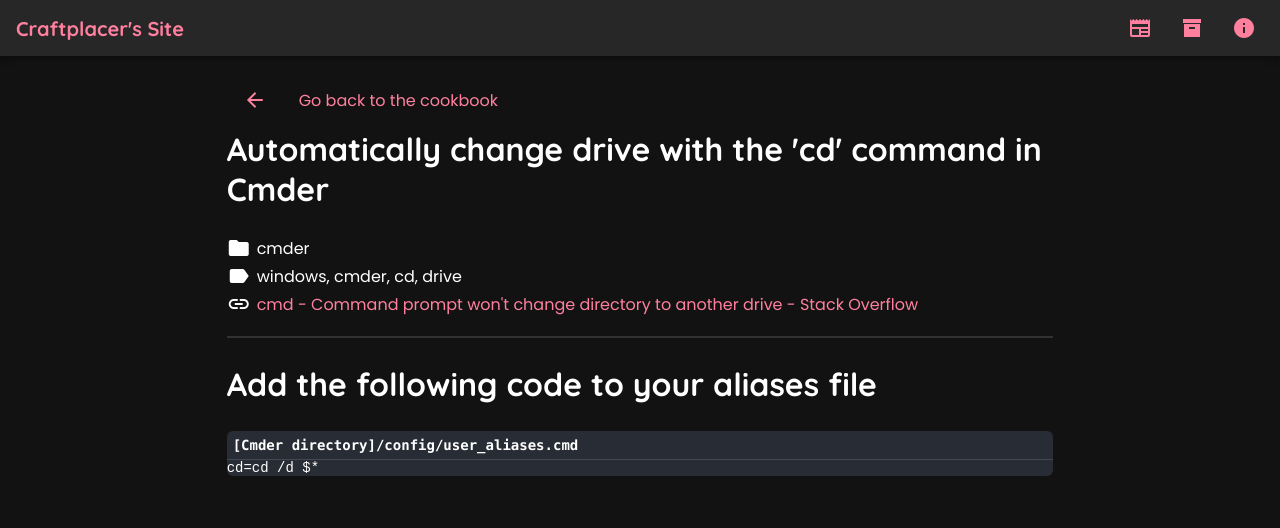
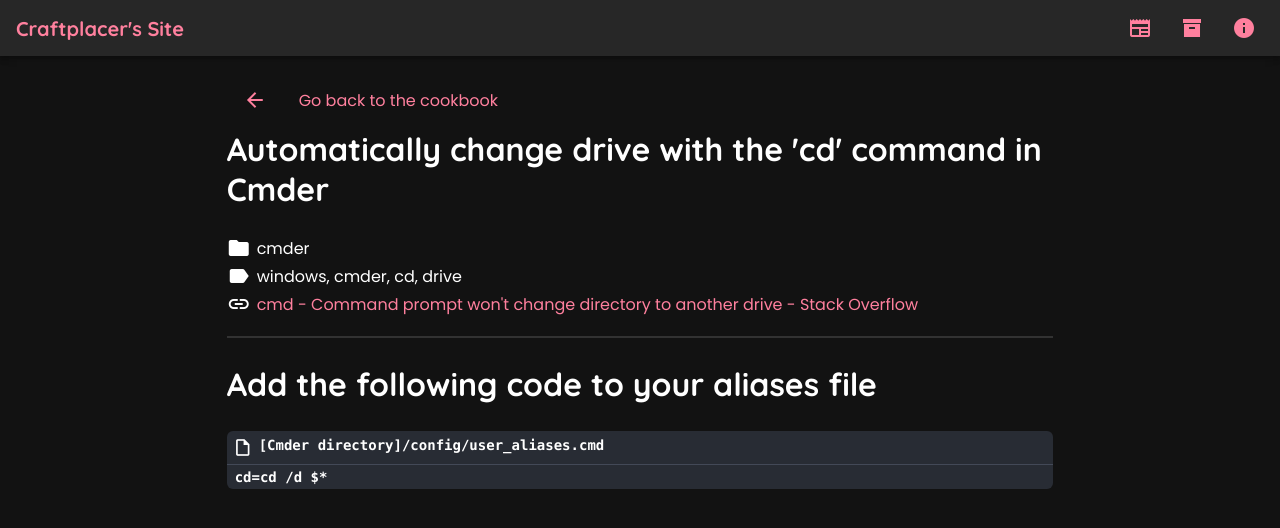
Before and after one commit to Craftplacer/craftplacer.github.io, a Jekyll site: the page built from _cookbook/change-drive-with-cd.md, in a window 1280 px wide. Shown: the top 528 px of the page. Built offline with Jekyll 4.4.1, drawn with Linux system fonts in a browser that asks for light colours.

Commit message:
Add highlight styles

```diff
--- a/assets/styles/style.scss
+++ b/assets/styles/style.scss
@@ -8,6 +8,9 @@
 
 @import "browser-override.scss";
 @import "basic.scss";
+
+@import "highlight.scss";
+@import "highlight-colors.scss";
 
 @import "qt/typography.scss";
 
```
